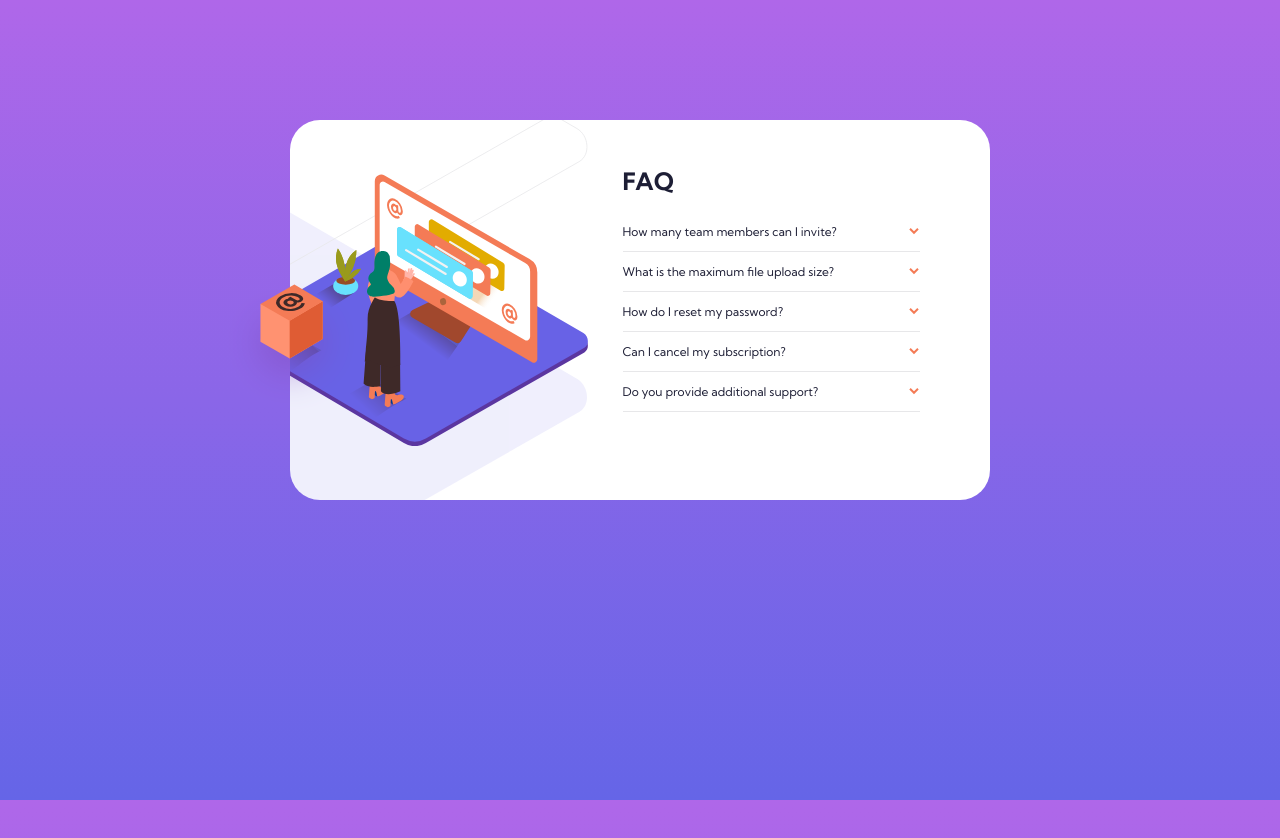
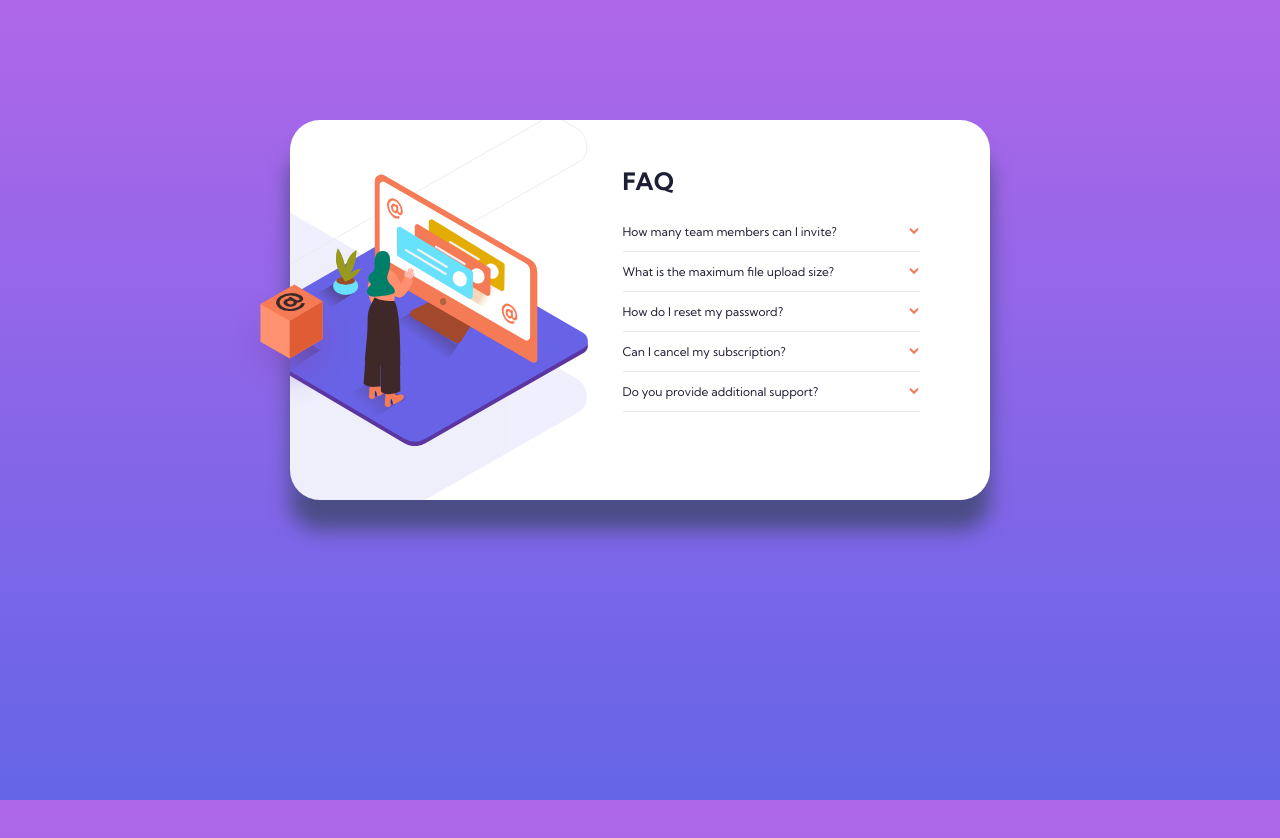
Before and after one commit to nlukic97/accordion-menu, a website: page index.html in a window 1280 px wide. Drawn offline with Linux system fonts and the light colour scheme.

Commit message:
adding box shadow

```diff
--- a/index.html
+++ b/index.html
@@ -11,7 +11,7 @@
   <link rel="preconnect" href="https://fonts.gstatic.com" crossorigin>
   <link href="https://fonts.googleapis.com/css2?family=Kumbh+Sans:wght@400;700&display=swap" rel="stylesheet">
 
-  <title>Frontend Mentor | FAQ Accordion Card</title>
+  <title>Nikola Lukic | FAQ Accordion Card</title>
 </head>
 <body>
   <div class="card">
--- a/scss/pages/_index.scss
+++ b/scss/pages/_index.scss
@@ -26,6 +26,7 @@ body {
     justify-content: space-around;
     background-color: $color-white;
     border-radius: 30px;
+    box-shadow: 0 30px 20px hsl(238, 28%, 41%);
 
     .half-1 {
         flex: 1;
```
Also changed, not shown: css/style.css, 1 other file.
